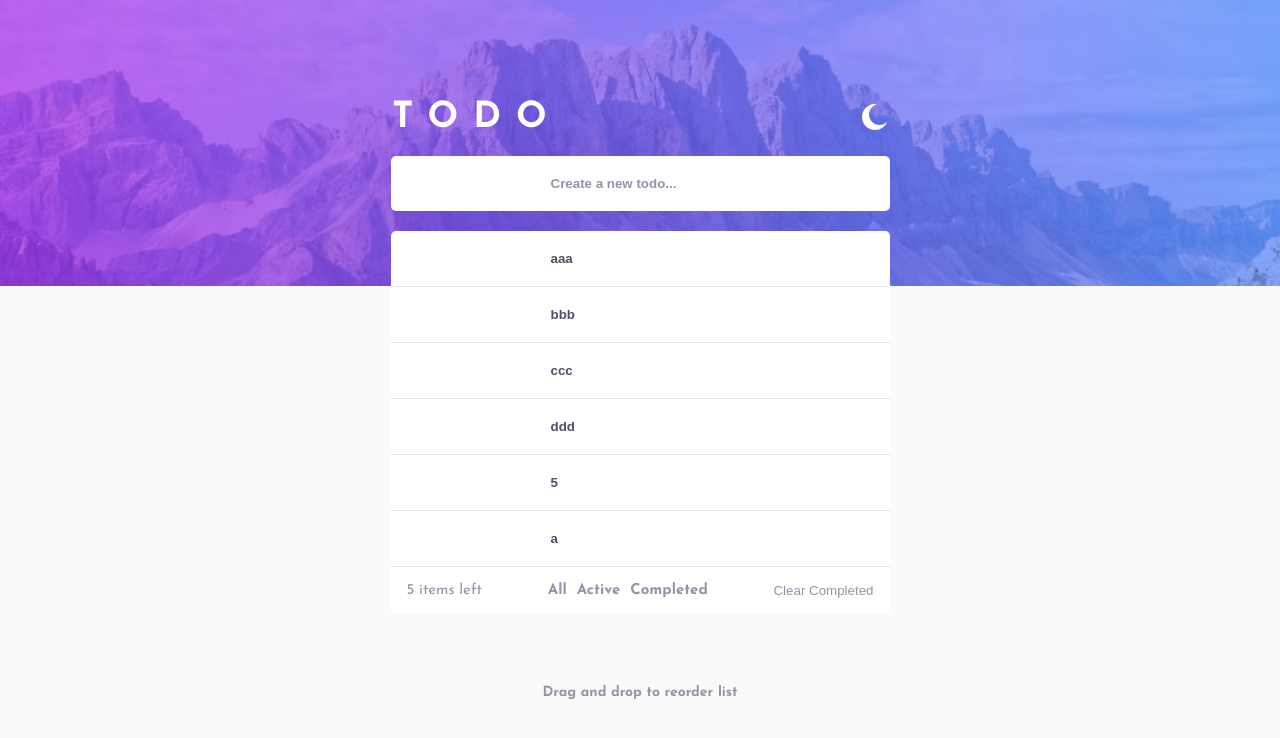
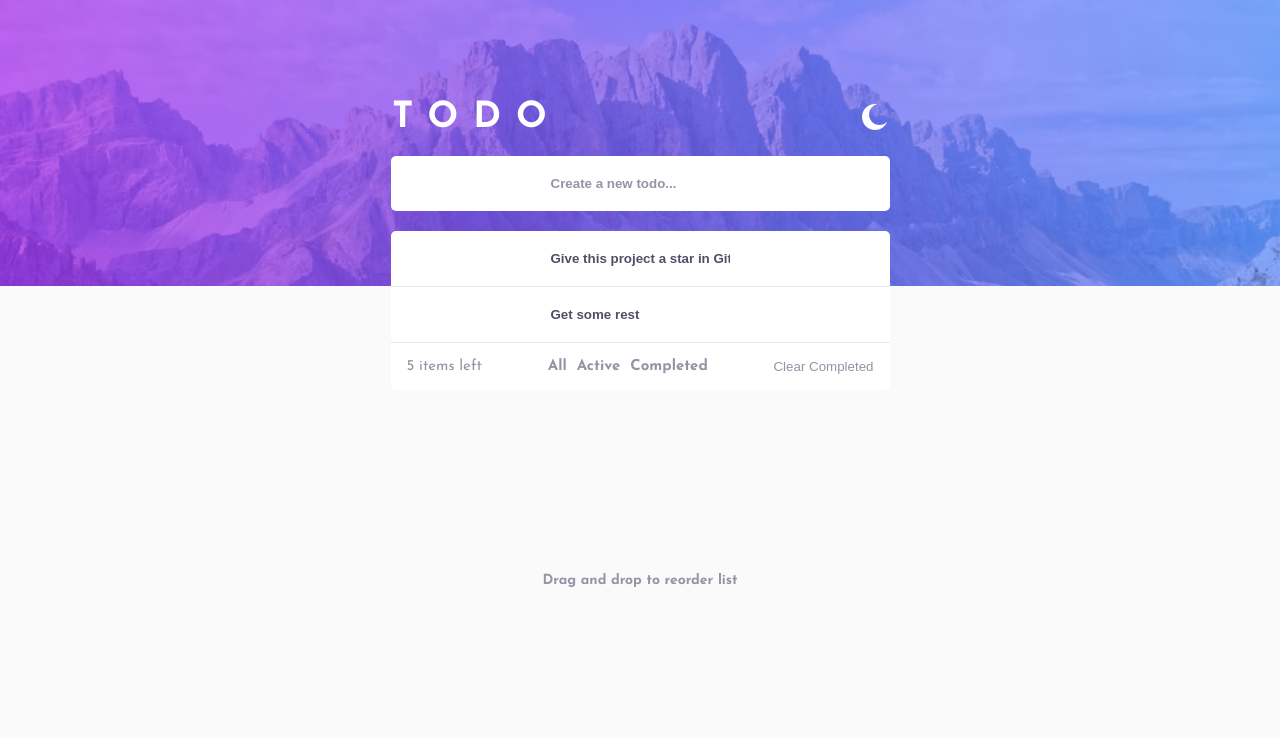
Before and after one commit to Danielhu3/todo-list-react, a React (Create React App) app: page / in a window 1280 px wide. Shown: the top 738 px of the page. Built offline with nearby package versions, Linux system fonts and the light colour scheme; data requests are answered from the project's data file.

Commit message:
Get todo list data from api

```diff
--- a/src/App.js
+++ b/src/App.js
@@ -2,34 +2,13 @@ import './App.css';
 import BottomPart from './Components/BottomPart';
 import TopPart from './Components/TopPart';
 import React from 'react';
-import { ALL_GET } from './Api';
-import useFetch from './Hooks/useFetch';
 
 function App() {
   const [darkMode, setDarkMode] = React.useState(false)
-  const {data, error, loading, request} = useFetch()
-
-  React.useEffect(()=>{
-    async function fetchList(){
-      const {url, options} = ALL_GET()
-      const {response, json} = await request(url, options)
-      console.log(response)
-      console.log(json)
-    }
-
-    fetchList()
-  },[request])
-
-
-
-
   return (
     <div className="App">
       <TopPart darkMode={darkMode} setDarkMode={setDarkMode}/>
       <BottomPart darkMode={darkMode}/>
-
-
-
     </div>
   );
 }
--- a/src/Components/BottomPart.js
+++ b/src/Components/BottomPart.js
@@ -1,10 +1,25 @@
 import React from 'react'
+import { ALL_GET } from '../Api'
+import useFetch from '../Hooks/useFetch'
 import BottomBar from './BottomBar'
 import Input from './Input'
 
 
 const BottomPart = ({darkMode}) => {
-  const comments = ['aaa','bbb','ccc','ddd','5','a']
+  const {data, request} = useFetch()
+
+  React.useEffect(()=>{
+    async function fetchList(){
+      const {url, options} = ALL_GET()
+      const {response, json} = await request(url, options)
+      console.log(response)
+      console.log(json)
+    }
+
+    fetchList()
+  },[request])
+
+
   return (
     <>
          <div className={`bottom ${darkMode ? 'dark-mode' : ''}`}>
@@ -14,7 +29,9 @@ const BottomPart = ({darkMode}) => {
             </div>
             <div className='bottom-list-created'>
               {
-                comments.map((item) => <Input text={item} key={item} darkMode={darkMode}/>)
+                data ? data.map((item) => <Input text={item.text} key={item.id} darkMode={darkMode}/>)
+                : null
+
               }
               <BottomBar darkMode={darkMode}/>
             </div>
```
